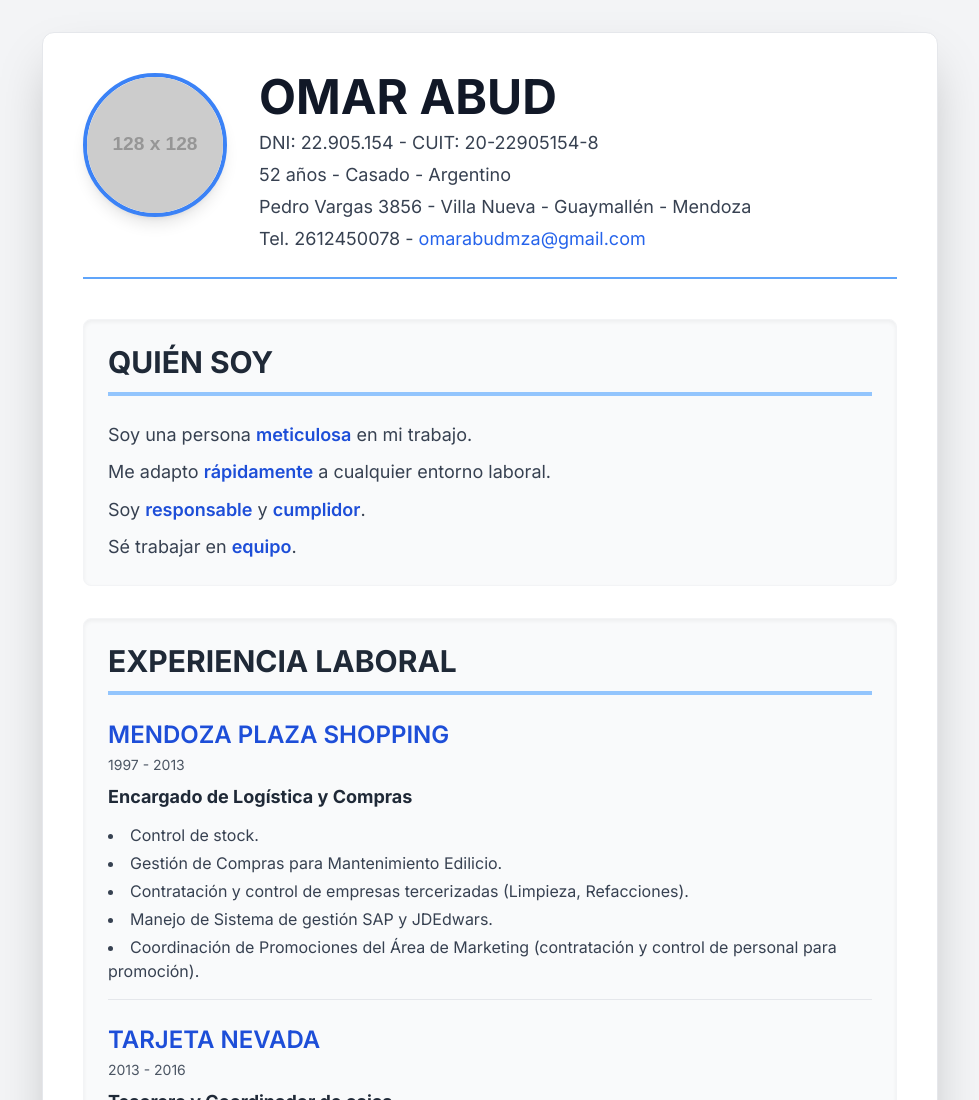
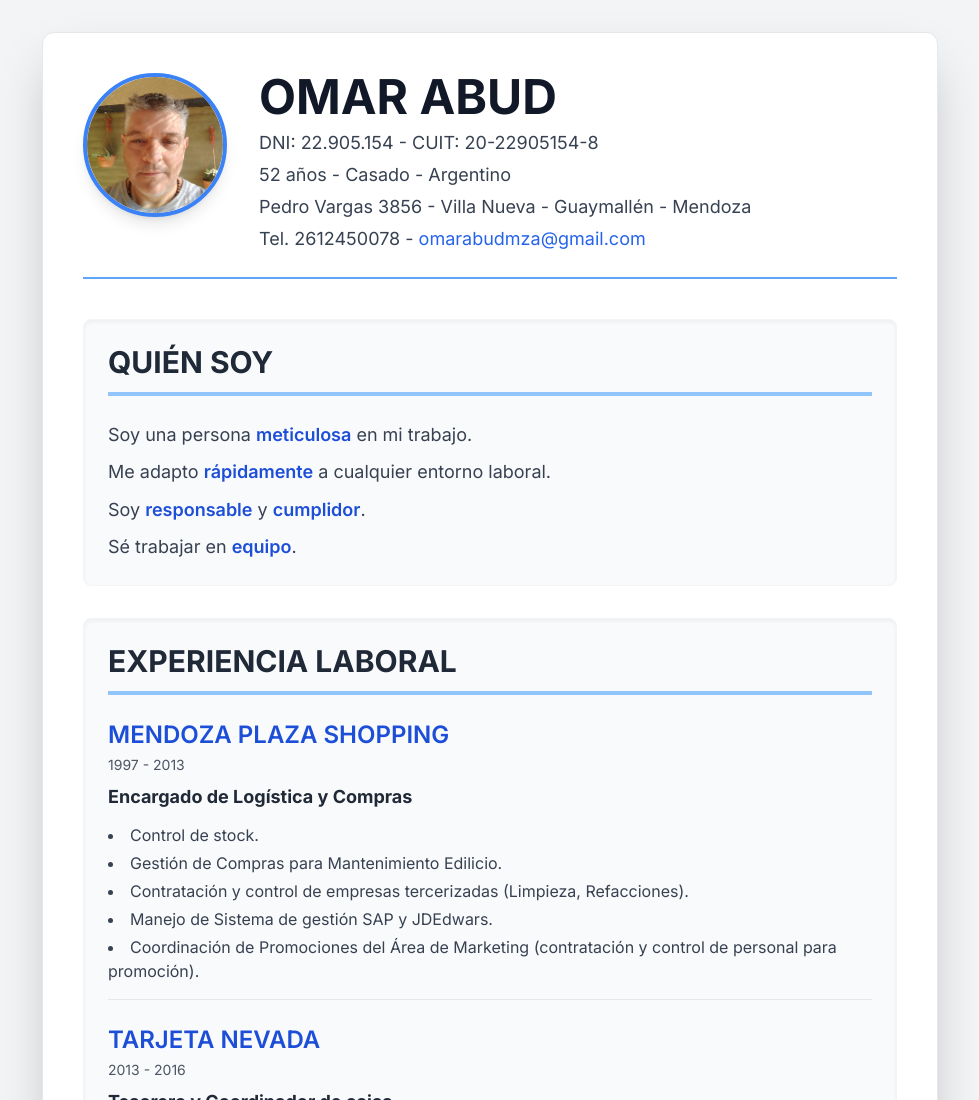
Before and after one commit to OMARMENDOZA1972/portafolio.github.io, a plain HTML site: page curriculumvitae.html in a window 1280 px wide. Shown: the top 1100 px of the page, without its empty margins (150-1129 px from the left). Drawn offline with nearby package versions, Linux system fonts and the light colour scheme; placeholder pictures from the web are drawn by us.

Commit message:
Update curriculumvitae.html

```diff
--- a/curriculumvitae.html
+++ b/curriculumvitae.html
@@ -17,7 +17,7 @@
     <div class="bg-white rounded-xl shadow-2xl p-6 sm:p-10 w-full max-w-4xl border border-gray-200">
 
         <header class="flex flex-col sm:flex-row items-center sm:items-start mb-10 pb-6 border-b-2 border-blue-400">
-            <img src="Fotomia.jpg"
+            <img src="img/yo.jpg"
                  onerror="this.onerror=null;this.src='https://placehold.co/128x128/a0aec0/ffffff?text=OA';"
                  alt="Foto de perfil de Omar Abud"
                  class="w-36 h-36 rounded-full object-cover border-4 border-blue-500 shadow-lg mb-6 sm:mb-0 sm:mr-8 transition-transform duration-300 hover:scale-105">
```
